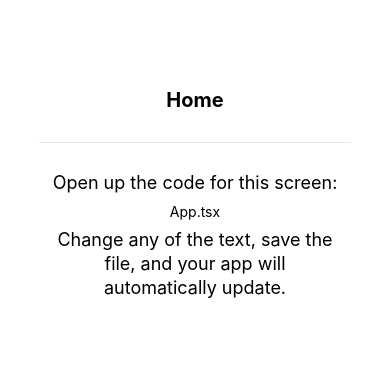
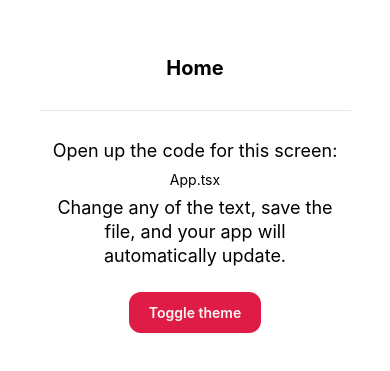
Before and after one commit to Craig-Turley/mobile-mining-app, a React Native app: screen / in a window 390 px wide. Shown: the part 229-600 px from the top of the page. Built offline with nearby package versions, Linux system fonts and the light colour scheme.

Commit message:
Initial Commit. Project setup and theme scaffolding

```diff
--- a/App.tsx
+++ b/App.tsx
@@ -3,12 +3,15 @@ import { StatusBar } from 'expo-status-bar';
 
 import './global.css';
 import { SafeAreaProvider } from 'react-native-safe-area-context';
+import { AppThemeProvider } from 'theme/theme-provider';
 
 export default function App() {
   return (
-    <SafeAreaProvider>
-      <ScreenContent title="Home" path="App.tsx"></ScreenContent>
-      <StatusBar style="auto" />
-    </SafeAreaProvider>
+    <AppThemeProvider>
+      <SafeAreaProvider>
+        <ScreenContent title="Home" path="App.tsx"></ScreenContent>
+        <StatusBar style="auto" />
+      </SafeAreaProvider>
+    </AppThemeProvider>
   );
 }
--- a/components/EditScreenInfo.tsx
+++ b/components/EditScreenInfo.tsx
@@ -1,4 +1,5 @@
-import { Text, View } from 'react-native';
+import { Text, View, Pressable } from 'react-native';
+import { useAppTheme } from 'theme/theme-provider';
 
 interface EditScreenInfoProps {
   path: string;
@@ -8,6 +9,8 @@ export const EditScreenInfo: React.FC<EditScreenInfoProps> = ({ path }) => {
   const title = 'Open up the code for this screen:';
   const description =
     'Change any of the text, save the file, and your app will automatically update.';
+  const { theme, toggleTheme } = useAppTheme();
+
 
   return (
     <View>
@@ -17,8 +20,17 @@ export const EditScreenInfo: React.FC<EditScreenInfoProps> = ({ path }) => {
           <Text>{path}</Text>
         </View>
         <Text className={styles.getStartedText}>{description}</Text>
+        <Pressable
+          onPress={toggleTheme}
+          className="mt-6 rounded-xl bg-primary px-5 py-3"
+        >
+          <Text className="font-semibold text-primaryForeground">
+            Toggle theme
+          </Text>
+        </Pressable>
+
       </View>
-    </View>
+    </View >
   );
 };
 
--- /dev/null
+++ b/components/app-tabs.tsx
@@ -0,0 +1,28 @@
+import { NativeTabs } from 'expo-router/unstable-native-tabs';
+import React from 'react';
+
+export default function AppTabs() {
+  return (
+    <NativeTabs
+
+      backgroundColor={colors.background}
+      indicatorColor={colors.backgroundElement}
+      labelStyle={{ selected: { color: colors.text } }}>
+      <NativeTabs.Trigger name="index">
+        <NativeTabs.Trigger.Label>Home</NativeTabs.Trigger.Label>
+        <NativeTabs.Trigger.Icon
+          src={require('@/assets/images/tabIcons/home.png')}
+          renderingMode="template"
+        />
+      </NativeTabs.Trigger>
+
+      <NativeTabs.Trigger name="explore">
+        <NativeTabs.Trigger.Label>Explore</NativeTabs.Trigger.Label>
+        <NativeTabs.Trigger.Icon
+          src={require('@/assets/images/tabIcons/explore.png')}
+          renderingMode="template"
+        />
+      </NativeTabs.Trigger>
+    </NativeTabs>
+  );
+}
--- /dev/null
+++ b/screens/watch-screen.tsx
@@ -0,0 +1,5 @@
+export default function Watch() {
+  return (
+
+  );
+}
--- a/tailwind.config.js
+++ b/tailwind.config.js
@@ -1,10 +1,53 @@
 /** @type {import('tailwindcss').Config} */
 module.exports = {
-  content: ['./App.{js,ts,tsx}', './components/**/*.{js,ts,tsx}'],
+  content: [
+    "./App.{js,jsx,ts,tsx}",
+    "./components/**/*.{js,jsx,ts,tsx}",
+    "./app/**/*.{js,jsx,ts,tsx}",
+    "./src/**/*.{js,jsx,ts,tsx}",
+  ],
 
-  presets: [require('nativewind/preset')],
+  presets: [require("nativewind/preset")],
+
   theme: {
-    extend: {},
+    extend: {
+      colors: {
+        background: "var(--color-background)",
+        foreground: "var(--color-foreground)",
+
+        surface: "var(--color-surface)",
+        surfaceElevated: "var(--color-surface-elevated)",
+
+        card: "var(--color-card)",
+        cardForeground: "var(--color-card-foreground)",
+
+        popover: "var(--color-popover)",
+        popoverForeground: "var(--color-popover-foreground)",
+
+        primary: "var(--color-primary)",
+        primaryForeground: "var(--color-primary-foreground)",
+
+        secondary: "var(--color-secondary)",
+        secondaryForeground: "var(--color-secondary-foreground)",
+
+        muted: "var(--color-muted)",
+        mutedForeground: "var(--color-muted-foreground)",
+
+        accent: "var(--color-accent)",
+        accentForeground: "var(--color-accent-foreground)",
+
+        destructive: "var(--color-destructive)",
+        destructiveForeground: "var(--color-destructive-foreground)",
+
+        border: "var(--color-border)",
+        input: "var(--color-input)",
+        ring: "var(--color-ring)",
+
+        jp: "var(--color-jp)",
+        jpMuted: "var(--color-jp-muted)",
+      },
+    },
   },
+
   plugins: [],
 };
--- /dev/null
+++ b/theme/colors.ts
@@ -0,0 +1,74 @@
+export const lightColors = {
+  background: "rgb(247, 248, 252)",
+  foreground: "rgb(9, 11, 18)",
+
+  surface: "rgb(236, 238, 244)",
+  surfaceElevated: "rgb(255, 255, 255)",
+
+  card: "rgb(255, 255, 255)",
+  cardForeground: "rgb(9, 11, 18)",
+
+  popover: "rgb(255, 255, 255)",
+  popoverForeground: "rgb(9, 11, 18)",
+
+  primary: "rgb(222, 28, 70)",
+  primaryForeground: "rgb(250, 248, 245)",
+
+  secondary: "rgb(224, 228, 239)",
+  secondaryForeground: "rgb(18, 22, 31)",
+
+  muted: "rgb(232, 235, 242)",
+  mutedForeground: "rgb(81, 85, 97)",
+
+  accent: "rgb(0, 163, 176)",
+  accentForeground: "rgb(250, 248, 245)",
+
+  destructive: "rgb(219, 0, 23)",
+  destructiveForeground: "rgb(250, 248, 245)",
+
+  border: "rgba(211, 215, 226, 0.6)",
+  input: "rgb(219, 222, 229)",
+  ring: "rgb(222, 28, 70)",
+
+  jp: "rgb(19, 22, 29)",
+  jpMuted: "rgb(67, 71, 83)",
+};
+
+export const darkColors = {
+  background: "rgb(11, 13, 20)",
+  foreground: "rgb(246, 245, 241)",
+
+  surface: "rgb(19, 22, 30)",
+  surfaceElevated: "rgb(26, 30, 41)",
+
+  card: "rgb(19, 22, 30)",
+  cardForeground: "rgb(246, 245, 241)",
+
+  popover: "rgb(23, 27, 40)",
+  popoverForeground: "rgb(246, 245, 241)",
+
+  primary: "rgb(255, 116, 127)",
+  primaryForeground: "rgb(11, 13, 20)",
+
+  secondary: "rgb(38, 45, 66)",
+  secondaryForeground: "rgb(246, 245, 241)",
+
+  muted: "rgb(31, 36, 48)",
+  mutedForeground: "rgb(146, 152, 168)",
+
+  accent: "rgb(0, 212, 223)",
+  accentForeground: "rgb(11, 13, 20)",
+
+  destructive: "rgb(249, 65, 68)",
+  destructiveForeground: "rgb(250, 248, 245)",
+
+  border: "rgba(41, 45, 59, 0.6)",
+  input: "rgb(36, 40, 53)",
+  ring: "rgb(255, 116, 127)",
+
+  jp: "rgb(251, 248, 241)",
+  jpMuted: "rgb(188, 183, 169)",
+};
+
+export type ColorTokens = typeof lightColors;
+export type ThemeName = "light" | "dark";
--- /dev/null
+++ b/theme/theme-provider.tsx
@@ -0,0 +1,49 @@
+import React, { createContext, useContext, useMemo, useState } from "react";
+import { View } from "react-native";
+import { darkColors, lightColors, type ThemeName } from "./colors";
+import { createThemeVars } from "./theme-vars";
+
+type ThemeContextValue = {
+  theme: ThemeName;
+  setTheme: (theme: ThemeName) => void;
+  toggleTheme: () => void;
+};
+
+const ThemeContext = createContext<ThemeContextValue | null>(null);
+
+export function AppThemeProvider({ children }: { children: React.ReactNode }) {
+  const [theme, setTheme] = useState<ThemeName>("light");
+
+  const themeVars = useMemo(() => {
+    return createThemeVars(theme === "dark" ? darkColors : lightColors);
+  }, [theme]);
+
+  const value = useMemo<ThemeContextValue>(
+    () => ({
+      theme,
+      setTheme,
+      toggleTheme: () => {
+        setTheme((current) => (current === "dark" ? "light" : "dark"));
+      },
+    }),
+    [theme]
+  );
+
+  return (
+    <ThemeContext.Provider value={value}>
+      <View style={themeVars} className="flex-1 bg-background">
+        {children}
+      </View>
+    </ThemeContext.Provider>
+  );
+}
+
+export function useAppTheme() {
+  const context = useContext(ThemeContext);
+
+  if (!context) {
+    throw new Error("useAppTheme must be used inside AppThemeProvider");
+  }
+
+  return context;
+}
--- /dev/null
+++ b/theme/theme-vars.ts
@@ -0,0 +1,40 @@
+import { vars } from "nativewind";
+import type { ColorTokens } from "./colors";
+
+export function createThemeVars(colors: ColorTokens) {
+  return vars({
+    "--color-background": colors.background,
+    "--color-foreground": colors.foreground,
+
+    "--color-surface": colors.surface,
+    "--color-surface-elevated": colors.surfaceElevated,
+
+    "--color-card": colors.card,
+    "--color-card-foreground": colors.cardForeground,
+
+    "--color-popover": colors.popover,
+    "--color-popover-foreground": colors.popoverForeground,
+
+    "--color-primary": colors.primary,
+    "--color-primary-foreground": colors.primaryForeground,
+
+    "--color-secondary": colors.secondary,
+    "--color-secondary-foreground": colors.secondaryForeground,
+
+    "--color-muted": colors.muted,
+    "--color-muted-foreground": colors.mutedForeground,
+
+    "--color-accent": colors.accent,
+    "--color-accent-foreground": colors.accentForeground,
+
+    "--color-destructive": colors.destructive,
+    "--color-destructive-foreground": colors.destructiveForeground,
+
+    "--color-border": colors.border,
+    "--color-input": colors.input,
+    "--color-ring": colors.ring,
+
+    "--color-jp": colors.jp,
+    "--color-jp-muted": colors.jpMuted,
+  });
+}
```
